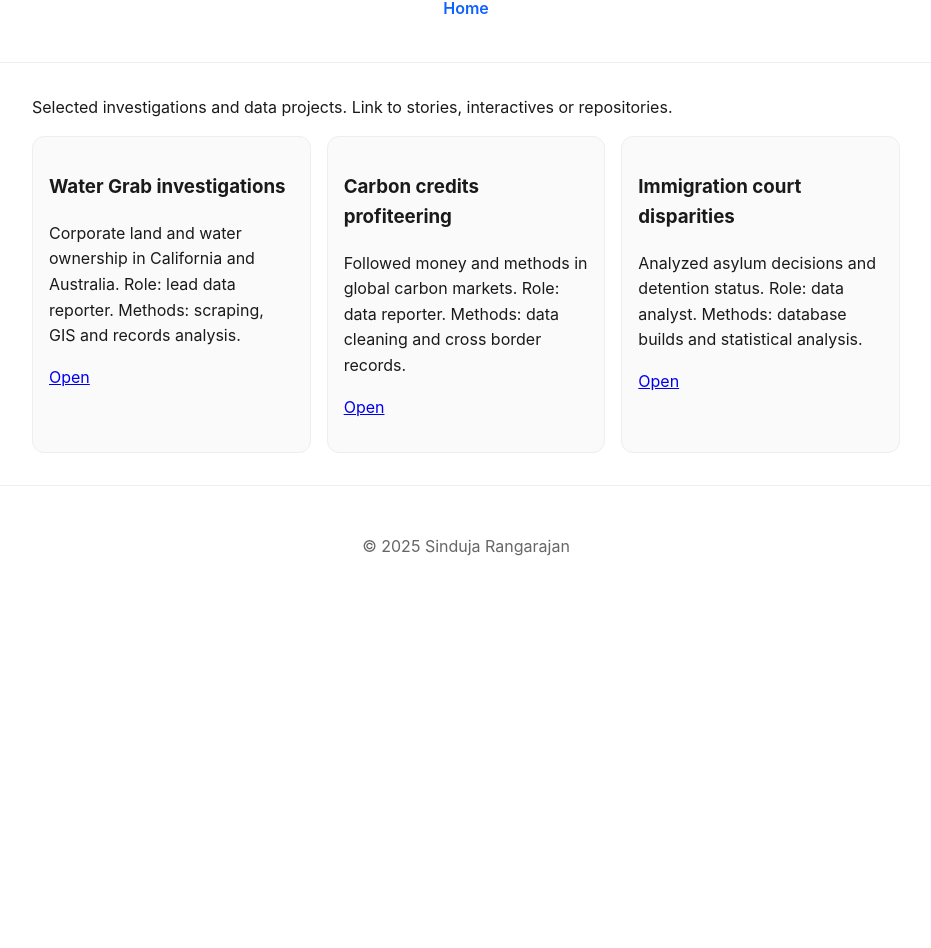
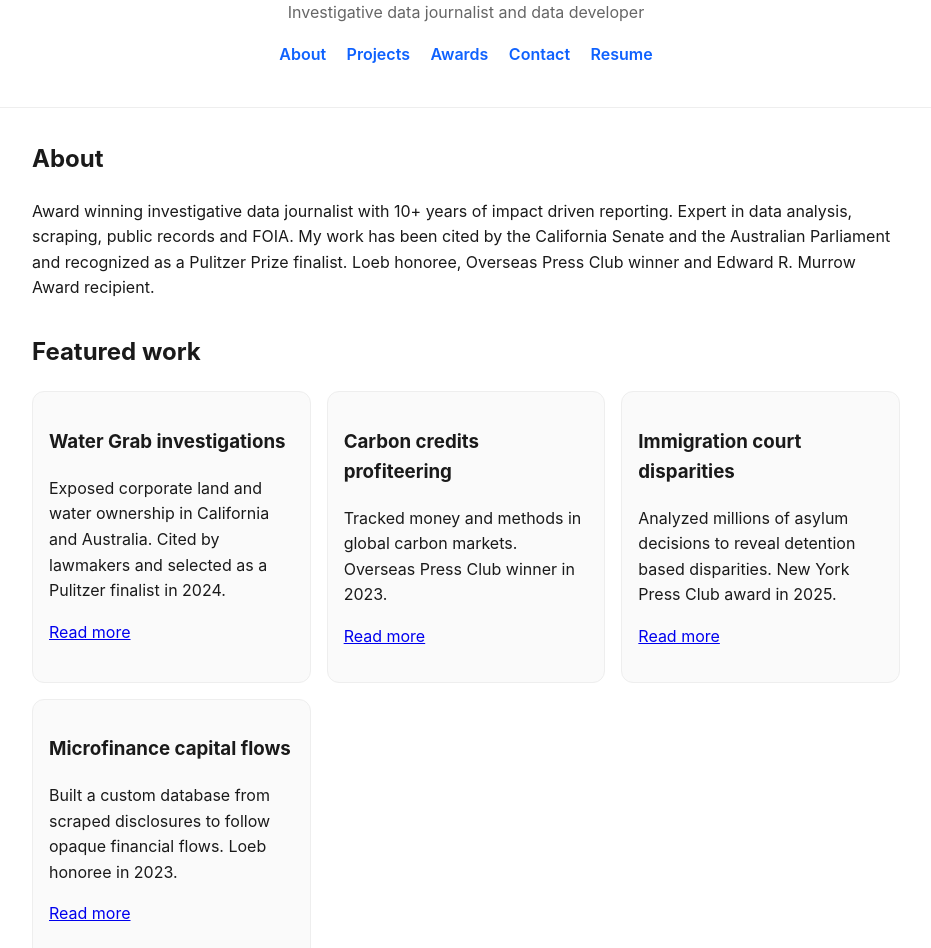
Before and after one commit to cynduja/cynduja.github.io, a plain HTML site: page index.html in a window 1280 px wide. Shown: the part 95-1043 px from the top of the page, without its empty margins (174-1105 px from the left). Before the commit the page ends 800 px from the top, so only its background shows below. Drawn offline with Linux system fonts and the light colour scheme.

Commit message:
Add files via upload

```diff
--- a/index.html
+++ b/index.html
@@ -3,39 +3,71 @@
 <head>
   <meta charset="utf-8">
   <meta name="viewport" content="width=device-width, initial-scale=1">
-  <title>Projects — Sinduja Rangarajan</title>
-  <link rel="stylesheet" href="../style.css">
+  <title>Sinduja Rangarajan — Portfolio</title>
+  <meta name="description" content="Portfolio of Sinduja Rangarajan, investigative data journalist and data developer.">
+  <link rel="stylesheet" href="style.css">
 </head>
 <body>
   <header class="site-header">
-    <h1>Projects</h1>
+    <h1>Sinduja Rangarajan</h1>
+    <p class="tagline">Investigative data journalist and data developer</p>
     <nav class="nav">
-      <a href="../index.html">Home</a>
+      <a href="#about">About</a>
+      <a href="projects/index.html">Projects</a>
+      <a href="#awards">Awards</a>
+      <a href="#contact">Contact</a>
+      <a href="resume/resume.pdf" target="_blank" rel="noopener">Resume</a>
     </nav>
   </header>
-  <main class="section">
-    <p>Selected investigations and data projects. Link to stories, interactives or repositories.</p>
+
+  <main>
+    <section id="about" class="section">
+      <h2>About</h2>
+      <p>Award winning investigative data journalist with 10+ years of impact driven reporting. Expert in data analysis, scraping, public records and FOIA. My work has been cited by the California Senate and the Australian Parliament and recognized as a Pulitzer Prize finalist. Loeb honoree, Overseas Press Club winner and Edward R. Murrow Award recipient.</p>
+    </section>
+
+    <section id="featured" class="section">
+      <h2>Featured work</h2>
       <ul class="card-list">
         <li class="card">
           <h3>Water Grab investigations</h3>
-        <p>Corporate land and water ownership in California and Australia. Role: lead data reporter. Methods: scraping, GIS and records analysis.</p>
-        <p><a href="#" target="_blank" rel="noopener">Open</a></p>
-      </li>
-      <li class="card">
+          <p>Exposed corporate land and water ownership in California and Australia. Cited by lawmakers and selected as a Pulitzer finalist in 2024.</p>
+          <p><a href="#" target="_blank" rel="noopener">Read more</a></p>
+        </li><li class="card">
           <h3>Carbon credits profiteering</h3>
-        <p>Followed money and methods in global carbon markets. Role: data reporter. Methods: data cleaning and cross border records.</p>
-        <p><a href="#" target="_blank" rel="noopener">Open</a></p>
-      </li>
-      <li class="card">
+          <p>Tracked money and methods in global carbon markets. Overseas Press Club winner in 2023.</p>
+          <p><a href="#" target="_blank" rel="noopener">Read more</a></p>
+        </li><li class="card">
           <h3>Immigration court disparities</h3>
-        <p>Analyzed asylum decisions and detention status. Role: data analyst. Methods: database builds and statistical analysis.</p>
-        <p><a href="#" target="_blank" rel="noopener">Open</a></p>
+          <p>Analyzed millions of asylum decisions to reveal detention based disparities. New York Press Club award in 2025.</p>
+          <p><a href="#" target="_blank" rel="noopener">Read more</a></p>
+        </li><li class="card">
+          <h3>Microfinance capital flows</h3>
+          <p>Built a custom database from scraped disclosures to follow opaque financial flows. Loeb honoree in 2023.</p>
+          <p><a href="#" target="_blank" rel="noopener">Read more</a></p>
         </li>
       </ul>
+    </section>
+
+    <section id="awards" class="section">
+      <h2>Awards and recognition</h2>
+      <ul>
+        <li>Pulitzer Prize Finalist, 2024 — Water Grab</li><li>Overseas Press Club Winner, 2023 — Carbon Credits</li><li>Loeb Awards Honoree, 2023 — Microfinance</li><li>SABEW Awards, 2024 — International and Environmental reporting</li><li>United Nations Correspondents Awards, 2024 — Water Grab</li><li>Edward R. Murrow Award, 2017 — Silicon Valley Diversity</li>
+      </ul>
+    </section>
+
+    <section id="contact" class="section">
+      <h2>Contact</h2>
+      <p>Email: <a href="mailto:cynduja@gmail.com">cynduja@gmail.com</a></p>
+      <p>LinkedIn: <a href="https://www.linkedin.com/in/sindujarangarajan/" target="_blank" rel="noopener"></a></p>
+      <p>GitHub: <a href="https://github.com/cynduja" target="_blank" rel="noopener"></a></p>
+    </section>
   </main>
+
   <footer class="site-footer">
     <p>&copy; <span id="year"></span> Sinduja Rangarajan</p>
   </footer>
+
   <script>
     document.getElementById('year').textContent = new Date().getFullYear();
   </script>
```
Lines whose indentation alone changed are shown as unchanged.
